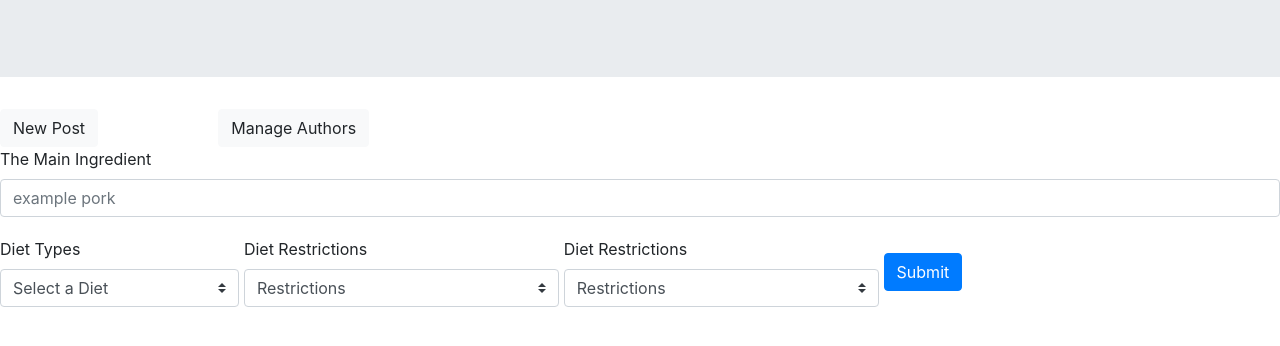
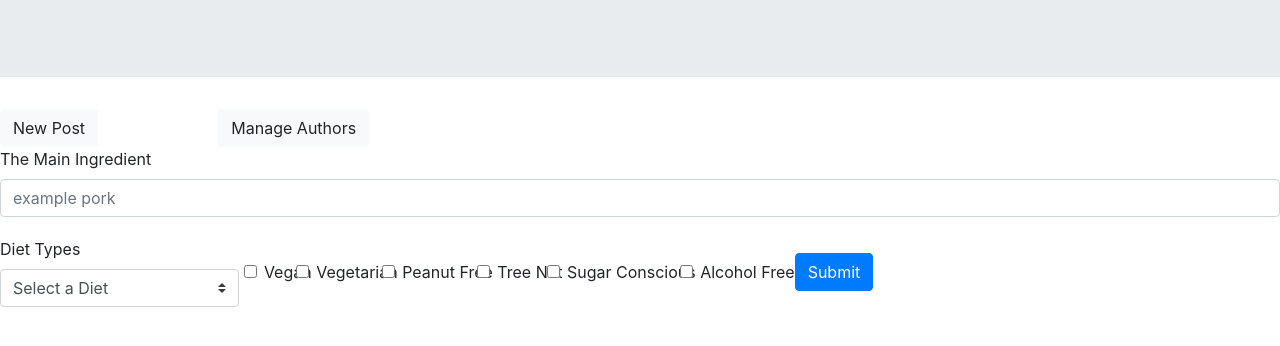
Before and after one commit to ErminaJoseph/CEK_Project2, a website: page public/form.html in a window 1280 px wide. Shown: the part 172-518 px from the top of the page. Drawn offline with nearby package versions, Linux system fonts and the light colour scheme; files that its build step writes are made by us from their sources; files whose address does not match are found by name.

Commit message:
health checkbox all up

```diff
--- a/public/form.html
+++ b/public/form.html
@@ -47,36 +47,28 @@
                 <option value="low-sodium">Low Sodium</option>
               </select>
             </div>
-            <div class="form-row align-items-center">
-                <div class="col-auto my-1">
-                    <label class="mr-sm-2" for="inlineFormCustomSelect">Diet Restrictions</label>
-                    <select class="custom-select mr-sm-2" id="health_type">
-                    <option value="" disabled selected>Restrictions</option>
-                    <option value="vegan">Vegan</option>
-                    <option value="vegetarian">Vegetarian</option>
-                    <option value="peanut-free">Peanut Free</option>
-                    <option value="tree-nut-free">Tree Nut Free</option>
-                    <option value="sugar-conscious">Sugar Conscious</option>
-                    <option value="alcohol-free">Alcohol Free</option>
-                  </select>
-                </div>
-                <div class="form-row align-items-center">
-                    <div class="col-auto my-1">
-                        <label class="mr-sm-2" for="inlineFormCustomSelect">Diet Restrictions</label>
-                        <select class="custom-select mr-sm-2" id="cuisine_type">
-                        <option value="" disabled selected>Restrictions</option>
-                        <option value="vegan">Vegan</option>
-                        <option value="vegetarian">Vegetarian</option>
-                        <option value="peanut-free">Peanut Free</option>
-                        <option value="tree-nut-free">Tree Nut Free</option>
-                        <option value="sugar-conscious">Sugar Conscious</option>
-                        <option value="alcohol-free">Alcohol Free</option>
-                      </select>
-                    </div>
 
+            <div class="form-check">
+                <input class="form-check-input" type="checkbox" value="vegan" id="health_type1">
+                <label class="form-check-label" for="defaultCheck1">Vegan</label>
 
+                <input class="form-check-input" type="checkbox" value="vegetarian" id="health_type2">
+                <label class="form-check-label" for="defaultCheck2">Vegetarian</label>
 
-                    <button id="user_search" type="submit" class="btn btn-primary">Submit</button>
+                <input class="form-check-input" type="checkbox" value="peanut-free" id="health_type3">
+                <label class="form-check-label" for="defaultCheck2">Peanut Free</label>
+
+                <input class="form-check-input" type="checkbox" value="tree-nut-free" id="health_type4">
+                <label class="form-check-label" for="defaultCheck2">Tree Nut</label>
+
+                <input class="form-check-input" type="checkbox" value="sugar-conscious" id="health_type5">
+                <label class="form-check-label" for="defaultCheck2">Sugar Conscious</label>
+
+                <input class="form-check-input" type="checkbox" value="alcohol-free" id="health_type6">
+                <label class="form-check-label" for="defaultCheck2">Alcohol Free</label>
+            </div>
+
+            <button id="user_search" type="submit" class="btn btn-primary">Submit</button>
     </form>
 </body>
 
--- a/public/javascript/javascript.js
+++ b/public/javascript/javascript.js
@@ -1,4 +1,6 @@
 $(document).ready(function() {
+
+
 
     // var stuff = {
     //     title: "Fresh Ham Roasted With Rye Bread and Dried Fruit Stuffing",
@@ -21,24 +23,42 @@ $(document).ready(function() {
     //         "1 cup chicken broth, homemade or low-sodium canned"
     //     ]
     // }
-    // var url = "https://cors-anywhere.herokuapp.com/https://api.edamam.com/api/nutrition-details?app_id=46695af9&app_key=6ceecfa6600afaf9f82a26f5d7527c9a";
-    //'https://cors-anywhere.herokuapp.com/https://chompthis.com/api/v2/ingredient/search.php?api_key=16BcfkRpvTCxc1JzD&find=eggs'
+
     $("#user_search").on("click", function(event) {
         event.preventDefault();
         var main_Ingredient = $("#main_ingredient").val().trim();
         var dietType = $("#diet_type").val();
-        var health = $("#health_type").val();
+        var health1 = $("#health_type1").val();
+        var health2 = $("#health_type2").val();
+        var health3 = $("#health_type3").val();
+        var health4 = $("#health_type4").val();
+        var health5 = $("#health_type5").val();
+        var health6 = $("#health_type6").val();
         var query = "https://api.edamam.com/search?q=" + main_Ingredient + "&app_id=cae2ccda&app_key=d907c995bb581b76c6e4492ff1c9bb4e&to=10";
         if (dietType !== null) {
             query += "&diet=" + dietType.trim();
         }
-        if (health !== null) {
-            query += "&health=" + health;
+        if ($("#health_type1").prop('checked')) {
+            query += "&health=" + health1;
+        }
+        if ($("#health_type2").prop('checked')) {
+            query += "&health=" + health2;
+        }
+        if ($("#health_type3").prop('checked')) {
+            query += "&health=" + health3;
+        }
+        if ($("#health_type4").prop('checked')) {
+            query += "&health=" + health4;
+        }
+        if ($("#health_type5").prop('checked')) {
+            query += "&health=" + health5;
+        }
+        if ($("#health_type6").prop('checked')) {
+            query += "&health=" + health6;
         }
 
-        // console.log(main_Ingredient);
-        // console.log(dietType);
-        // console.log(query + "&cuisinetype=latino");
+        console.log(query);
+
 
 
         $.get(query).
```
